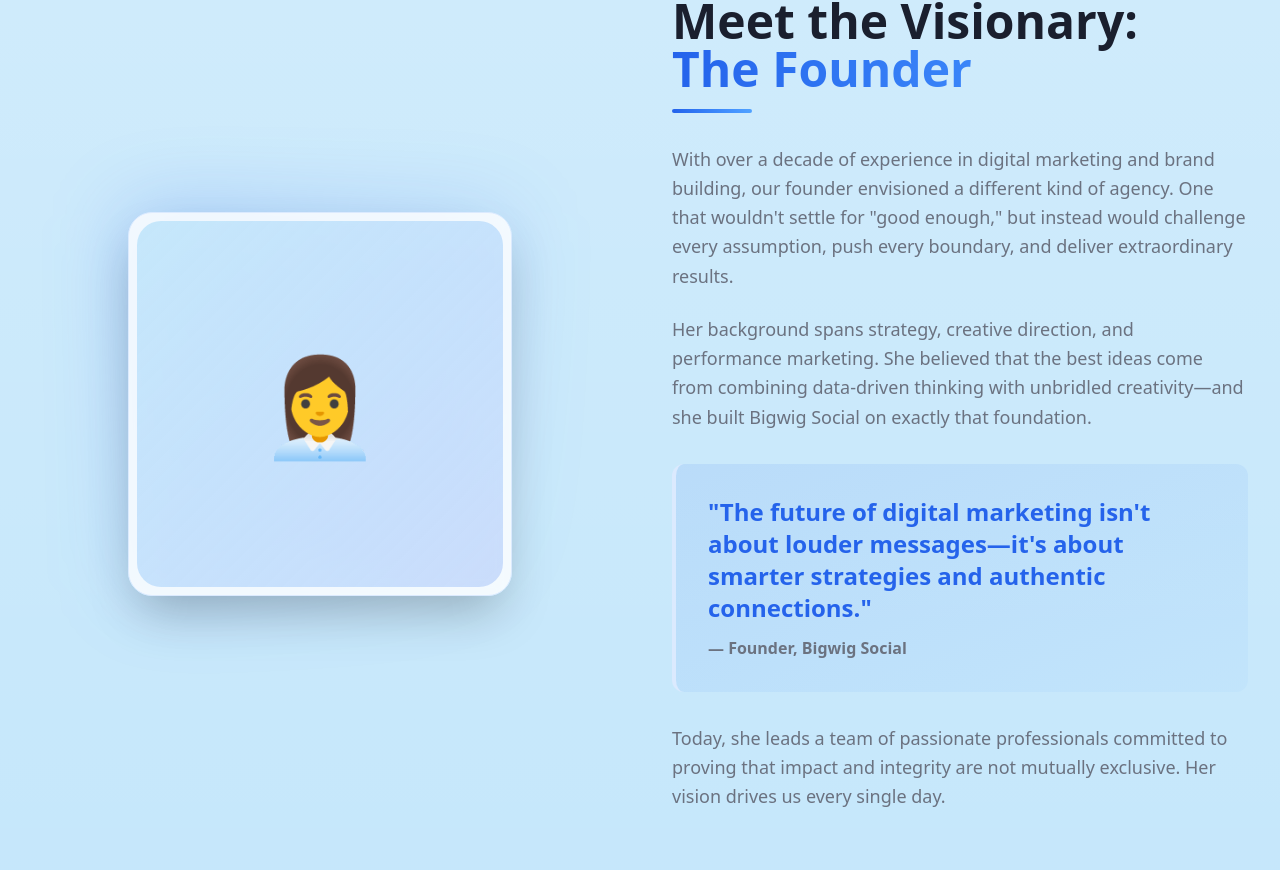
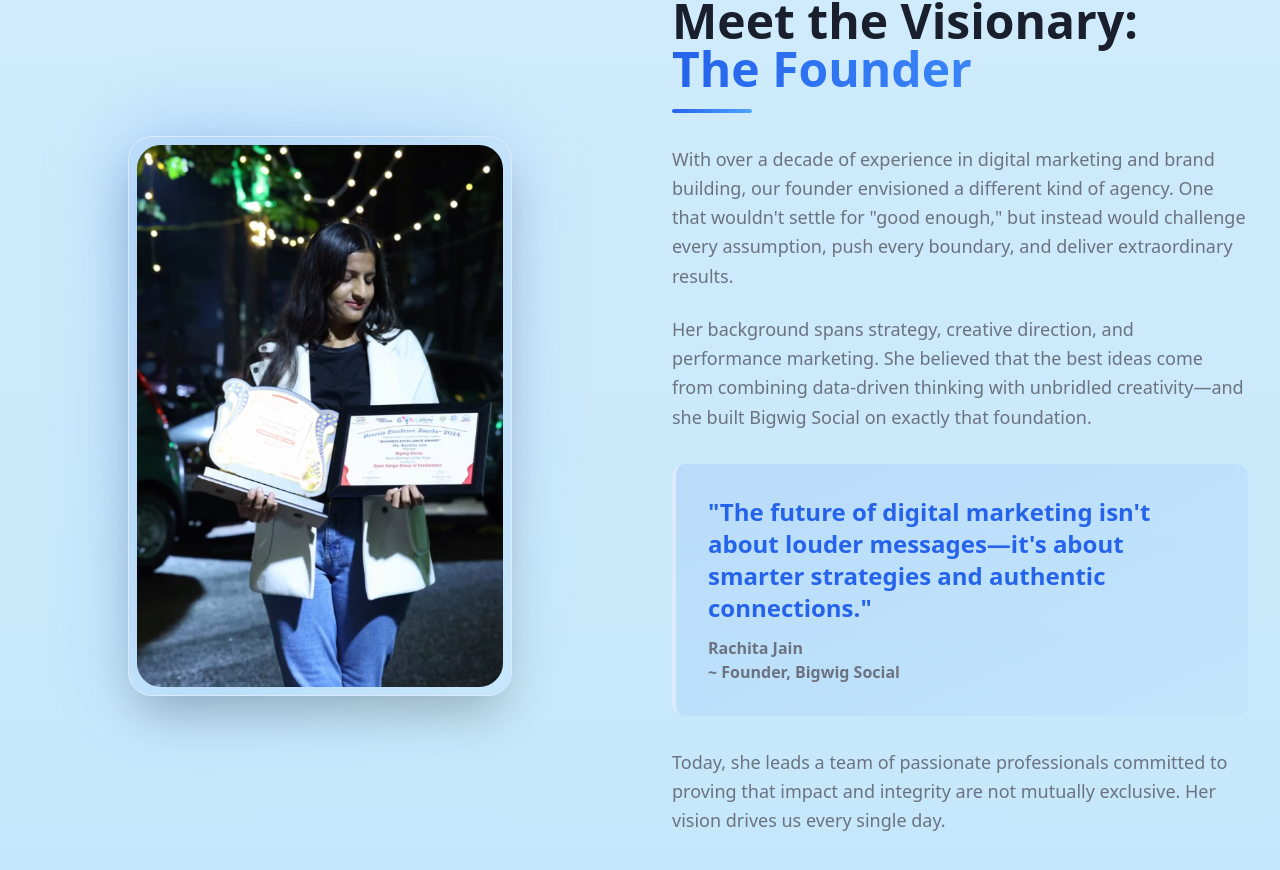
Before and after one commit to shubhworks/bigwigsocial, a Next.js app in the folder apps/frontend/: page /about in a window 1280 px wide. Shown: the part 1877-2747 px from the top of the page. Built offline with nearby package versions, Linux system fonts and the light colour scheme.

Commit message:
founderimage

```diff
--- a/apps/frontend/components/AboutPage/meet-founder.tsx
+++ b/apps/frontend/components/AboutPage/meet-founder.tsx
@@ -1,4 +1,6 @@
 'use client'
+
+import Image from "next/image"
 
 export default function MeetFounder() {
   return (
@@ -9,10 +11,14 @@ export default function MeetFounder() {
           <div className="flex justify-center md:order-1">
             <div className="relative w-full max-w-sm">
               <div className="absolute inset-0 bg-gradient-to-br from-[var(--color-accent)]/30 to-transparent rounded-3xl blur-2xl"></div>
-              <div className="relative bg-white/80 backdrop-blur-sm rounded-3xl p-2 border border-white/40 overflow-hidden shadow-2xl">
-                <div className="aspect-square bg-gradient-to-br from-[var(--color-primary)] to-[var(--color-accent)]/20 rounded-2xl flex items-center justify-center text-8xl">
-                  👩‍💼
-                </div>
+              <div className="relative hover:scale-105 cursor-pointer transition-all duration-300 backdrop-blur-sm rounded-3xl p-2 border bg-transparent border-white/40 overflow-hidden shadow-2xl">
+                <Image
+                  src={"/founder.jpg"}
+                  width={600}
+                  height={600}
+                  alt="Founder Image"
+                  className="rounded-2xl"
+                />
               </div>
             </div>
           </div>
@@ -43,7 +49,8 @@ export default function MeetFounder() {
                 <p className="text-xl md:text-2xl font-bold text-[var(--color-accent)] mb-3">
                   "The future of digital marketing isn't about louder messages—it's about smarter strategies and authentic connections."
                 </p>
-                <p className="text-[var(--color-text-secondary)] font-semibold">— Founder, Bigwig Social</p>
+                <p className="text-[var(--color-text-secondary)] font-semibold">Rachita Jain</p>
+                <p className="text-[var(--color-text-secondary)] font-semibold">~ Founder, Bigwig Social</p>
               </div>
 
               <p className="text-lg text-[var(--color-text-secondary)] leading-relaxed">
```
Also changed, not shown: apps/frontend/public/founder.jpg (added).
